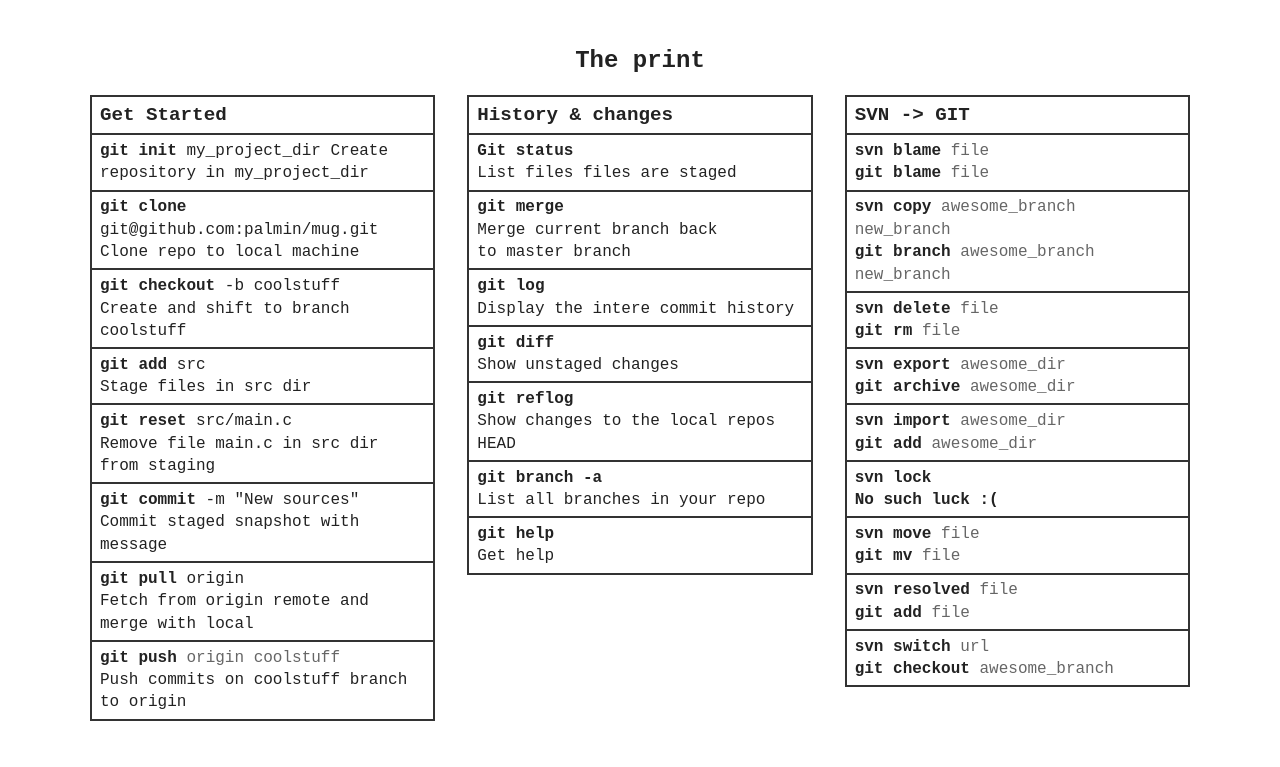
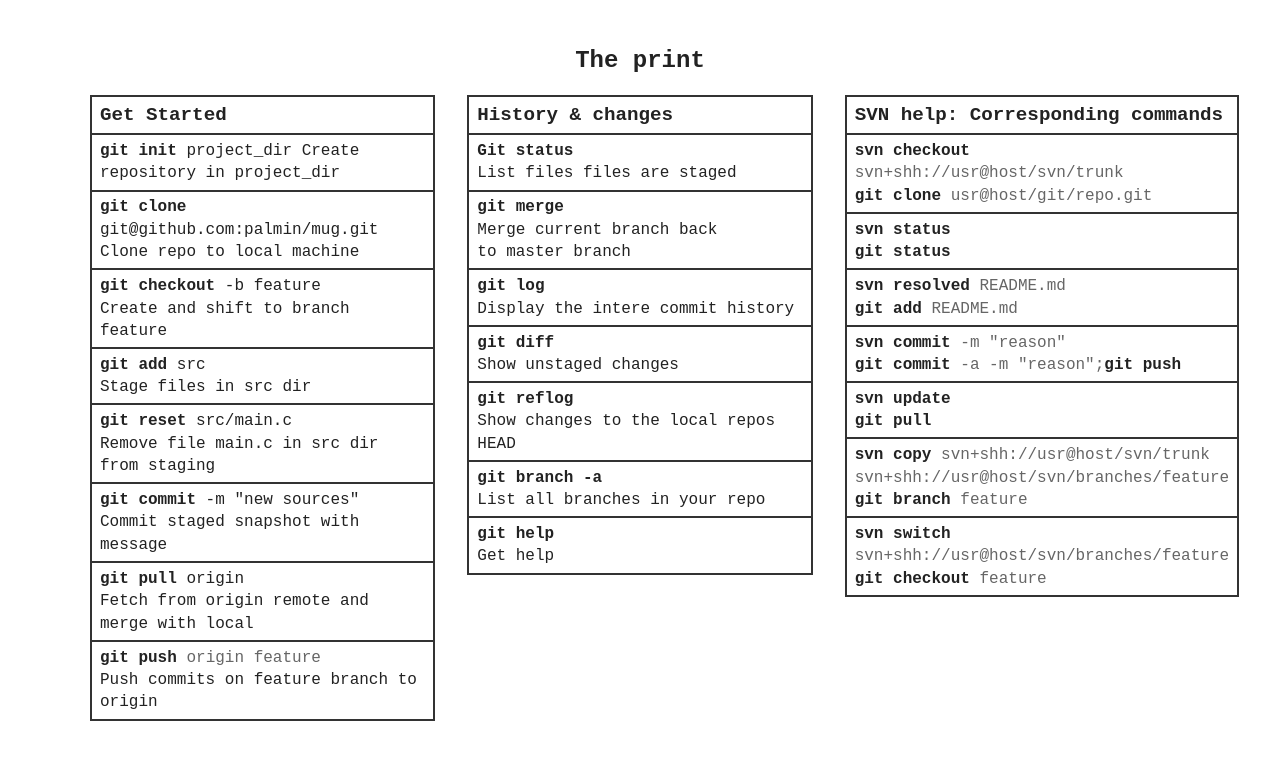
Before and after one commit to mugt/mugt.github.io, a plain HTML site: page index.html in a window 1280 px wide. Shown: the part 853-1620 px from the top of the page. Drawn offline with Linux system fonts and the light colour scheme; files whose address does not match are found by name.

Commit message:
=Updated table

```diff
--- a/index.html
+++ b/index.html
@@ -64,8 +64,8 @@
                         <tbody>
                             <tr>
                                 <td>
-                                    <b>git init</b> </span>my_project_dir</span<br>
-                                    Create repository in my_project_dir
+                                    <b>git init</b> </span>project_dir</span<br>
+                                    Create repository in project_dir
                                 </td>
                             </tr>
                             <tr>
@@ -76,8 +76,8 @@
                             </tr>
                             <tr>
                                 <td>
-                                    <b>git checkout</b> </span>-b coolstuff</span><br>
-                                    Create and shift to branch coolstuff
+                                    <b>git checkout</b> </span>-b feature</span><br>
+                                    Create and shift to branch feature
                                 </td>
                             </tr>
                             <tr>
@@ -94,7 +94,7 @@
                             </tr>
                             <tr>
                                 <td>
-                                    <b>git commit</b> </span>-m "New sources"</span><br>
+                                    <b>git commit</b> </span>-m "new sources"</span><br>
                                     Commit staged snapshot with message
                                 </td>
                             </tr>
@@ -106,8 +106,8 @@
                             </tr>
                             <tr>
                                 <td>
-                                    <b>git push</b> <span>origin coolstuff</span><br>
-                                    Push commits on coolstuff branch to origin
+                                    <b>git push</b> <span>origin feature</span><br>
+                                    Push commits on feature branch to origin
                                 </td>
                             </tr>
                         </tbody>
@@ -167,61 +167,50 @@
                 <div class="module module__big-1-3 module__small-full-width reference-table">
                     <table>
                         <thead>
-                            <tr><th>SVN -> GIT</th></tr>
+                            <tr><th>SVN help: Corresponding commands</th></tr>
                         </thead>
                         <tbody>
                             <tr>
                                 <td>
-                                    <b>svn blame</b> <span>file</span> <br>
-                                    <b>git blame</b> <span>file</span>
+                                    <b>svn checkout</b> <span>svn+shh://usr@host/svn/trunk</span> <br>
+                                    <b>git clone</b> <span>usr@host/git/repo.git</span>
                                 </td>
                             </tr>
                             <tr>
                                 <td>
-                                    <b>svn copy</b> <span>awesome_branch new_branch </span> <br>
-                                    <b>git branch</b> <span>awesome_branch new_branch </span>
+                                    <b>svn status</b><br>
+                                    <b>git status</b>
                                 </td>
                             </tr>
                             <tr>
                                 <td>
-                                    <b>svn delete</b> <span>file </span> <br>
-                                    <b>git rm</b> <span>file </span>
+                                    <b>svn resolved</b> <span>README.md</span> <br>
+                                    <b>git add</b> <span>README.md</span>
                                 </td>
                             </tr>
                             <tr>
                                 <td>
-                                    <b>svn export</b> <span>awesome_dir</span> <br>
-                                    <b>git archive</b> <span>awesome_dir</span>
+                                    <b>svn commit</b> <span>-m "reason"</span> <br>
+                                    <b>git commit</b> <span>-a -m "reason";</span><b>git push</b>
                                 </td>
                             </tr>
                              <tr>
                                 <td>
-                                    <b>svn import</b> <span>awesome_dir</span> <br>
-                                    <b>git add</b> <span>awesome_dir</span>
+                                    <b>svn update</b> <br>
+                                    <b>git pull</b>
                                 </td>
                             </tr>
                              <tr>
                                 <td>
-                                    <b>svn lock</b><br>
-                                    <b>No such luck :(</b>
+                                    <b>svn copy</b> <span>svn+shh://usr@host/svn/trunk
+svn+shh://usr@host/svn/branches/feature</span><br>
+                                    <b>git branch</b> <span>feature</span>
                                 </td>
                             </tr>
                              <tr>
                                 <td>
-                                    <b>svn move</b> <span>file</span> <br>
-                                    <b>git mv</b> <span>file</span>
-                                </td>
-                            </tr>
-                             <tr>
-                                <td>
-                                    <b>svn resolved</b> <span>file</span> <br>
-                                    <b>git add</b> <span>file</span>
-                                </td>
-                            </tr>
-                             <tr>
-                                <td>
-                                    <b>svn switch</b> <span>url</span> <br>
-                                    <b>git checkout</b> <span>awesome_branch</span>
+                                    <b>svn switch</b> <span>svn+shh://usr@host/svn/branches/feature</span> <br>
+                                    <b>git checkout </b> <span>feature</span>
                                 </td>
                             </tr>
                         </tbody>
```
